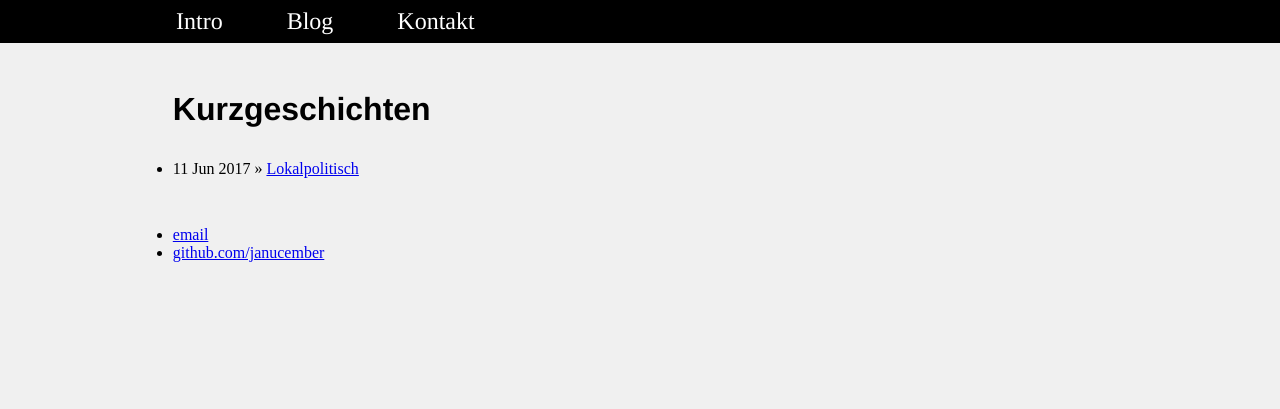
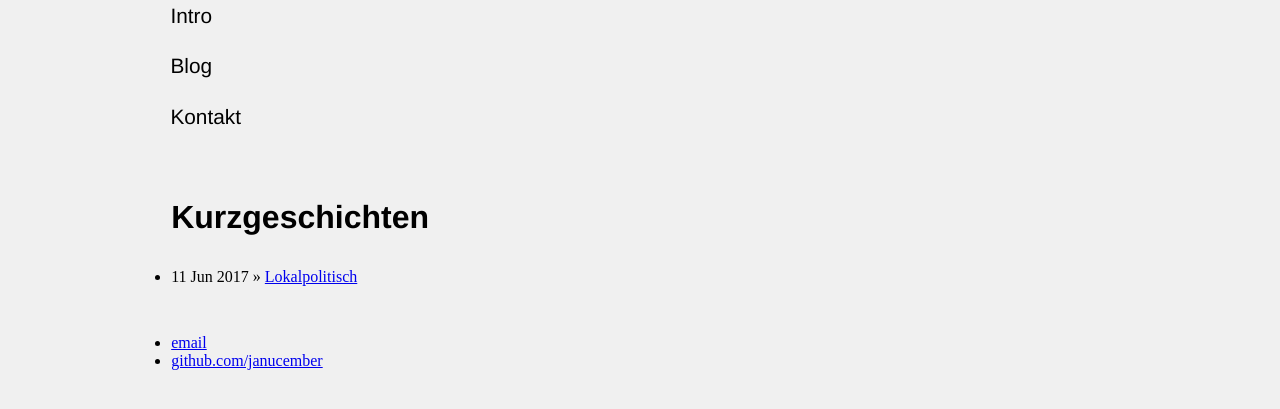
Before and after one commit to janucember/creative-writing-german, a Jekyll site: the page built from index.html, in a window 1280 px wide. Shown: the top 409 px of the page. Built offline with Jekyll 4.4.1, drawn with Linux system fonts in a browser that asks for light colours.

Commit message:
further tweaks

```diff
--- a/_layouts/default.html
+++ b/_layouts/default.html
@@ -6,6 +6,7 @@
       <link rel="stylesheet" type="text/css" href="/creative-writing-german/css/main.css">
     </head>
     <body>
+      <div id="header"></div>
       <nav>
           <ul>
               <li><a href="/creative-writing-german">Intro</a></li>
--- a/css/main.css
+++ b/css/main.css
@@ -1,4 +1,17 @@
+/* selection colours */
+
+::selection {
+	background: #fb055f; /* Safari */
+	color: #f0f0f0;
+	}
+::-moz-selection {
+	background: #fb055f; /* Firefox */
+	color: #f0f0f0;
+}
+
+
 /* global */
+
 * {
     padding: 0;
     margin: 0;
@@ -21,7 +34,7 @@ nav {
 
 nav ul {
     overflow: hidden;
-    background-color: #000000;
+    background-color: #f0f0f0;
 }
 
 @media only screen and (min-width: 830px) {
@@ -33,13 +46,11 @@ nav ul {
 
 nav li {
     display: inline;
-    float: left;
+/*     float: left; */
     list-style-type: none;
+    padding: 0;
+    margin-top: .5em;
 
-    padding-top: .5em;
-    padding-bottom: .5em;
-    padding-right: 1em;
-    padding-left: 1em;
     margin-right: 2em;
 }
 
@@ -50,10 +61,14 @@ nav li:hover {
 nav a {
     display: block;
 
+    padding-top: .2em;
+    padding-bottom: .2em;
+    padding-right: .5em;
+    padding-left: .5em;
 
-    font-family: Times, "Times New Roman", serif;
-    font-size: 1.5em;
-    color: white;
+    font-family: Helvetica, Arial, sans-serif;
+    font-size: 1.3em;
+    color: #000000;
     text-decoration: none;
 }
 
@@ -73,7 +88,7 @@ footer {
 
 @media only screen and (min-width: 830px) {
     .container, footer {
-        padding-left: 10.8em;
+        padding-left: 10.7em;
     }
 }
 
```
